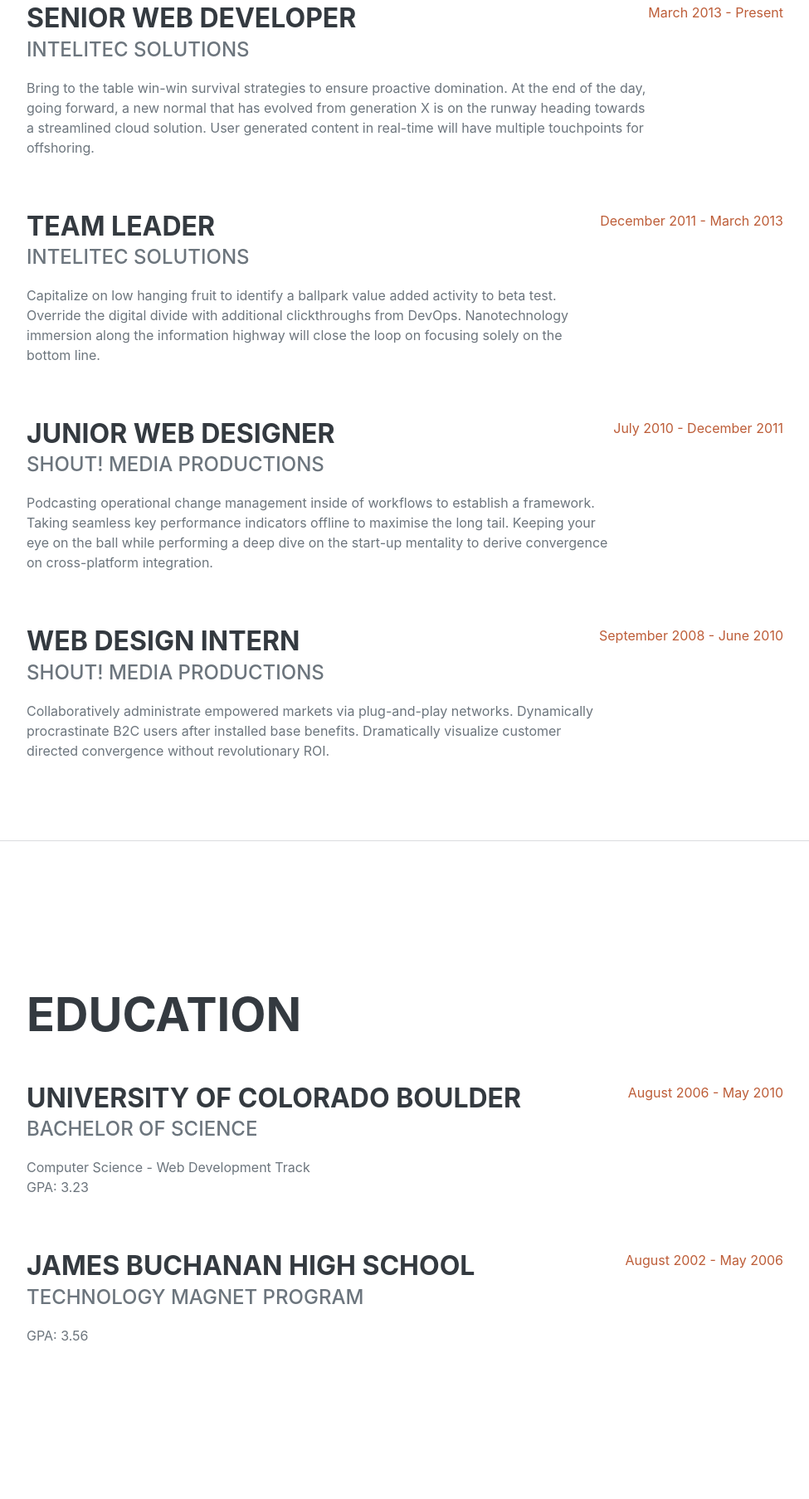
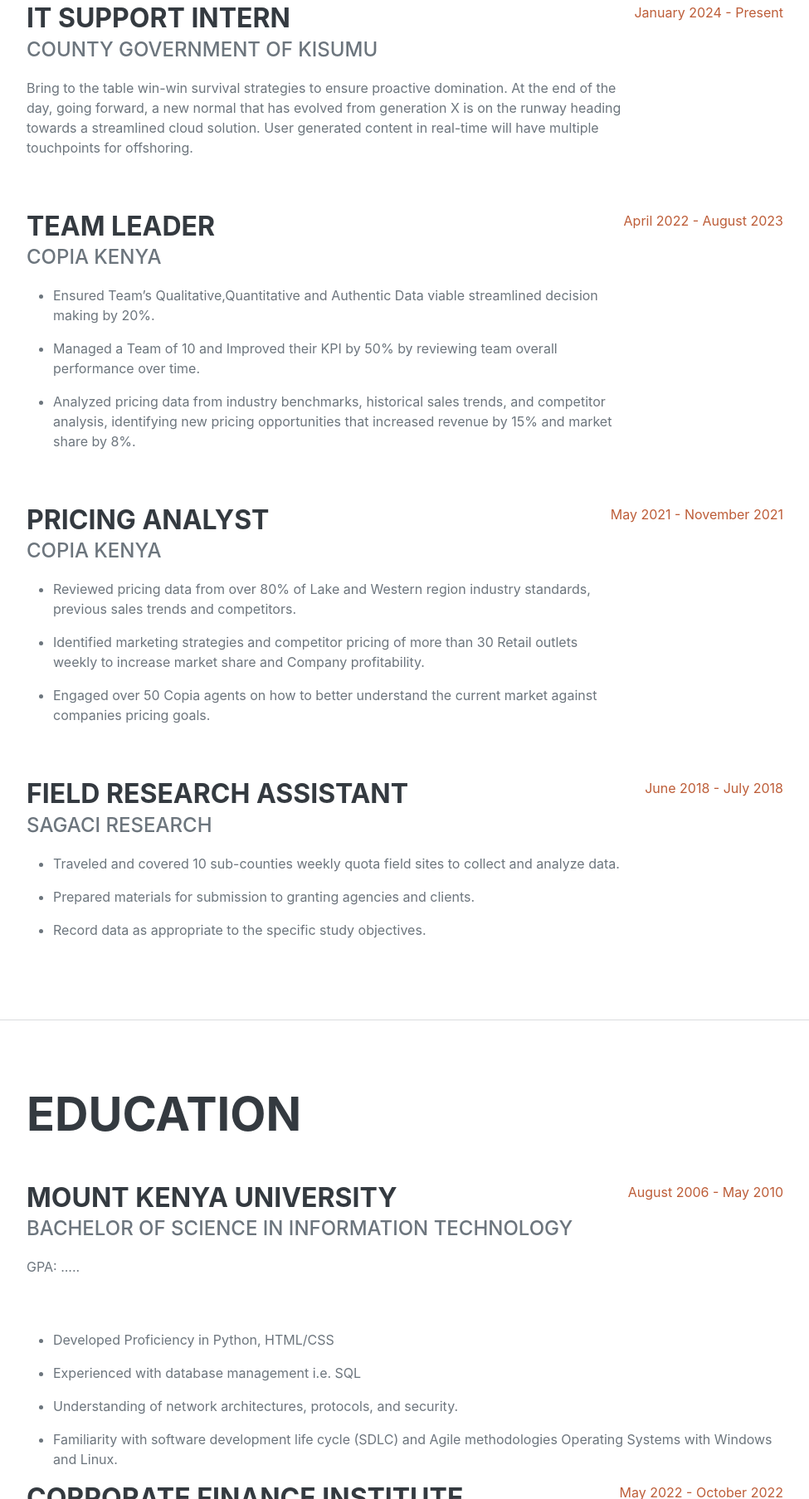
Before and after one commit to Parq254/Web, a plain HTML site: page index.html in a window 1280 px wide. Shown: the part 993-2800 px from the top of the page at 83% size, without its empty margins (288-1263 px from the left). Drawn offline with nearby package versions, Linux system fonts and the light colour scheme; a web font is replaced by a local one.

Commit message:
My resume

```diff
--- a/index.html
+++ b/index.html
@@ -20,7 +20,7 @@
         <nav class="navbar navbar-expand-lg navbar-dark bg-primary fixed-top" id="sideNav">
             <a class="navbar-brand js-scroll-trigger" href="#page-top">
                 <span class="d-block d-lg-none">Christopher Ambala</span>
-                <span class="d-none d-lg-block"><img class="img-fluid img-profile rounded-circle mx-auto mb-2" src="assets/img/profile.jpg" alt="..." /></span>
+                <span class="d-none d-lg-block"><img class="img-fluid img-profile rounded-circle mx-auto mb-2" src="assets/img/.jpg" alt="..." /></span>
             </a>
             <button class="navbar-toggler" type="button" data-bs-toggle="collapse" data-bs-target="#navbarResponsive" aria-controls="navbarResponsive" aria-expanded="false" aria-label="Toggle navigation"><span class="navbar-toggler-icon"></span></button>
             <div class="collapse navbar-collapse" id="navbarResponsive">
@@ -54,6 +54,8 @@
                         <a class="social-icon" href="https://twitter.com/_ambala_"><i class="fab fa-twitter"></i></a>
                         <a class="social-icon" href="https://www.facebook.com/profile.php?id=100014321442984"><i class="fab fa-facebook-f"></i></a>
                         <a class="social-icon" href="https://www.instagram.com/___ambala___/"><i class="fab fa-instagram"></i></a>
+                        <a class="social-icon" href="@"><i class="fab fab fa-kaggle"></i></a>
+                        <a class="social-icon" href="@"><i class="fab fab fab fa-dev"></i></a>
                     </div>
                 </div>
             </section>
@@ -64,35 +66,93 @@
                     <h2 class="mb-5">Experience</h2>
                     <div class="d-flex flex-column flex-md-row justify-content-between mb-5">
                         <div class="flex-grow-1">
-                            <h3 class="mb-0">Senior Web Developer</h3>
-                            <div class="subheading mb-3">Intelitec Solutions</div>
+                            <h3 class="mb-0">IT Support Intern</h3>
+                            <div class="subheading mb-3">County Government Of Kisumu</div>
                             <p>Bring to the table win-win survival strategies to ensure proactive domination. At the end of the day, going forward, a new normal that has evolved from generation X is on the runway heading towards a streamlined cloud solution. User generated content in real-time will have multiple touchpoints for offshoring.</p>
                         </div>
-                        <div class="flex-shrink-0"><span class="text-primary">March 2013 - Present</span></div>
+                        <div class="flex-shrink-0"><span class="text-primary">January 2024 - Present</span></div>
                     </div>
                     <div class="d-flex flex-column flex-md-row justify-content-between mb-5">
                         <div class="flex-grow-1">
                             <h3 class="mb-0">Team Leader</h3>
-                            <div class="subheading mb-3">Intelitec Solutions</div>
-                            <p>Capitalize on low hanging fruit to identify a ballpark value added activity to beta test. Override the digital divide with additional clickthroughs from DevOps. Nanotechnology immersion along the information highway will close the loop on focusing solely on the bottom line.</p>
+                            <div class="subheading mb-3">Copia Kenya</div>
+                            <ul>
+                                <li>
+                                    <p>Ensured Team’s Qualitative,Quantitative and Authentic
+                                        Data viable streamlined decision making by 20%.
+                                    </p>
+                                </li>
+                                <li>
+                                    <p>
+                                        Managed a Team of 10 and Improved their KPI by 50% by
+                                        reviewing team overall performance over time.
+                                    </p>
+                                </li>
+                                <li>
+                                    <p>
+                                        Analyzed pricing data from industry benchmarks,
+                                        historical sales trends, and competitor analysis,
+                                        identifying new pricing opportunities that increased
+                                        revenue by 15% and market share by 8%.
+                                    </p>
+                                </li>
+                            </ul>
                         </div>
-                        <div class="flex-shrink-0"><span class="text-primary">December 2011 - March 2013</span></div>
+                        <div class="flex-shrink-0"><span class="text-primary">April 2022 - August 2023</span></div>
                     </div>
                     <div class="d-flex flex-column flex-md-row justify-content-between mb-5">
                         <div class="flex-grow-1">
-                            <h3 class="mb-0">Junior Web Designer</h3>
-                            <div class="subheading mb-3">Shout! Media Productions</div>
-                            <p>Podcasting operational change management inside of workflows to establish a framework. Taking seamless key performance indicators offline to maximise the long tail. Keeping your eye on the ball while performing a deep dive on the start-up mentality to derive convergence on cross-platform integration.</p>
+                            <h3 class="mb-0">Pricing Analyst</h3>
+                            <div class="subheading mb-3">Copia Kenya</div>
+                            <ul>
+                                <li>
+                                    <p>Reviewed pricing data from over 80% of Lake and Western
+                                        region industry standards, previous sales trends and
+                                        competitors.
+                                    </p>
+                                </li>
+                                <li>
+                                    <p>
+                                        Identified marketing strategies and competitor pricing of
+                                        more than 30 Retail outlets weekly to increase market
+                                        share and Company profitability.
+                                    </p>
+                                </li>
+                                <li>
+                                    <p>
+                                        Engaged over 50 Copia agents on how to better
+                                        understand the current market against companies pricing
+                                        goals.
+                                    </p>
+                                </li>
+                            </ul>
                         </div>
-                        <div class="flex-shrink-0"><span class="text-primary">July 2010 - December 2011</span></div>
+                        <div class="flex-shrink-0"><span class="text-primary">May 2021 - November 2021</span></div>
                     </div>
                     <div class="d-flex flex-column flex-md-row justify-content-between">
                         <div class="flex-grow-1">
-                            <h3 class="mb-0">Web Design Intern</h3>
-                            <div class="subheading mb-3">Shout! Media Productions</div>
-                            <p>Collaboratively administrate empowered markets via plug-and-play networks. Dynamically procrastinate B2C users after installed base benefits. Dramatically visualize customer directed convergence without revolutionary ROI.</p>
+                            <h3 class="mb-0">Field Research Assistant</h3>
+                            <div class="subheading mb-3">Sagaci Research</div>
+                            <ul>
+                                <li>
+                                    <p>Traveled and covered 10 sub-counties weekly quota field
+                                        sites to collect and analyze data.
+                                    </p>
+                                </li>
+                                <li>
+                                    <p>
+                                        Prepared materials for submission to granting agencies
+                                        and clients.
+                                    </p>
+                                </li>
+                                <li>
+                                    <p>
+                                        Record data as appropriate to the specific study objectives.
+                                    </p>
+                                </li>
+                            </ul>
                         </div>
-                        <div class="flex-shrink-0"><span class="text-primary">September 2008 - June 2010</span></div>
+                        <div class="flex-shrink-0"><span class="text-primary">June 2018 - July 2018</span></div>
                     </div>
                 </div>
             </section>
@@ -103,20 +163,69 @@
                     <h2 class="mb-5">Education</h2>
                     <div class="d-flex flex-column flex-md-row justify-content-between mb-5">
                         <div class="flex-grow-1">
-                            <h3 class="mb-0">University of Colorado Boulder</h3>
-                            <div class="subheading mb-3">Bachelor of Science</div>
-                            <div>Computer Science - Web Development Track</div>
-                            <p>GPA: 3.23</p>
+                            <h3 class="mb-0">Mount Kenya University</h3>
+                            <div class="subheading mb-3">Bachelor of Science In Information Technology</div>
+                            <p>GPA: .....</p>
                         </div>
                         <div class="flex-shrink-0"><span class="text-primary">August 2006 - May 2010</span></div>
                     </div>
+                    <div>
+                        <ul>
+                            <li>
+                                <p>
+                                    Developed Proficiency in Python, HTML/CSS
+                                </p>
+                            </li>
+                            <li>
+                                <p>
+                                    Experienced with database management i.e. SQL
+                                </p>
+                            </li>
+                            <li>
+                                <p>
+                                    Understanding of network architectures, protocols,
+                                    and security.
+                                </p>
+                            </li>
+                            <li>
+                                <p>
+                                    Familiarity with software development life cycle
+                                    (SDLC) and Agile methodologies Operating Systems
+                                    with Windows and Linux.
+                                </p>
+                            </li>
+                        </ul>
+                    </div>
                     <div class="d-flex flex-column flex-md-row justify-content-between">
                         <div class="flex-grow-1">
-                            <h3 class="mb-0">James Buchanan High School</h3>
-                            <div class="subheading mb-3">Technology Magnet Program</div>
-                            <p>GPA: 3.56</p>
+                            <h3 class="mb-0">Corporate Finance Institute</h3>
+                            <div class="subheading mb-3">Financial Modelling And Business Evaluation</div>
+                            <p>Distinction</p>
                         </div>
-                        <div class="flex-shrink-0"><span class="text-primary">August 2002 - May 2006</span></div>
+                        <div class="flex-shrink-0"><span class="text-primary">May 2022 - October 2022</span></div>
+                    </div>
+                    <div>
+                        <ul>
+                            <li>
+                                <p>
+                                    Gained experience with comparable company
+                                    analysis, precedent transactions, and DCF modeling.
+                                </p>
+                            </li>
+                            <li>
+                                <p>
+                                    Developed skill in financial analysis by dynamically
+                                    linking 3-statement models in Excel, performing
+                                    scenario, sensitivity, accretion/dilution analysis.
+                                </p>
+                            </li>
+                            <li>
+                                <p>
+                                    Skilled in creating charts, graphs, and tables in Excel
+                                    and PowerPoint presentations and pitch decks.
+                                </p>
+                            </li>
+                        </ul>
                     </div>
                 </div>
             </section>
@@ -129,16 +238,13 @@
                     <ul class="list-inline dev-icons">
                         <li class="list-inline-item"><i class="fab fa-html5"></i></li>
                         <li class="list-inline-item"><i class="fab fa-css3-alt"></i></li>
-                        <li class="list-inline-item"><i class="fab fa-js-square"></i></li>
-                        <li class="list-inline-item"><i class="fab fa-angular"></i></li>
-                        <li class="list-inline-item"><i class="fab fa-react"></i></li>
-                        <li class="list-inline-item"><i class="fab fa-node-js"></i></li>
-                        <li class="list-inline-item"><i class="fab fa-sass"></i></li>
-                        <li class="list-inline-item"><i class="fab fa-less"></i></li>
+                        <li class="list-inline-item"><i class="fab fab fa-python"></i></li>
+                        <li class="list-inline-item"><i class="fab fab fa-git"></i></li>
+                        <li class="list-inline-item"><i class="fab fab fa-github"></i></li>
+                        <li class="list-inline-item"><i class="fab far fab fa-microsoft"></i></li>
                         <li class="list-inline-item"><i class="fab fa-wordpress"></i></li>
-                        <li class="list-inline-item"><i class="fab fa-gulp"></i></li>
-                        <li class="list-inline-item"><i class="fab fa-grunt"></i></li>
-                        <li class="list-inline-item"><i class="fab fa-npm"></i></li>
+                        <li class="list-inline-item"><i class="fab fab fa-windows"></i></li>
+                        <li class="list-inline-item"><i class="fab fab fa-kaggle"></i></li>
                     </ul>
                     <div class="subheading mb-3">Workflow</div>
                     <ul class="fa-ul mb-0">
@@ -166,8 +272,9 @@
             <section class="resume-section" id="interests">
                 <div class="resume-section-content">
                     <h2 class="mb-5">Interests</h2>
-                    <p>Apart from being a web developer, I enjoy most of my time being outdoors. In the winter, I am an avid skier and novice ice climber. During the warmer months here in Colorado, I enjoy mountain biking, free climbing, and kayaking.</p>
-                    <p class="mb-0">When forced indoors, I follow a number of sci-fi and fantasy genre movies and television shows, I am an aspiring chef, and I spend a large amount of my free time exploring the latest technology advancements in the front-end web development world.</p>
+                    <p>Apart from being an IT practitioner, I enjoy most of my time being outdoors. During the warmer months here in Kenya, I enjoy mountain biking, pace walking, sight seeing, and swimming.</p>
+                    <p class="mb-0">When forced indoors, I follow a number of sci-fi, documentaries, and fantasy genre movies and television shows.I am also an avid book worm and nature lover, an aspiring chef, and I spend a large amount of my free time exploring the latest technology advancements trends.
+                    </p>
                 </div>
             </section>
             <hr class="m-0" />
@@ -177,39 +284,39 @@
                     <h2 class="mb-5">Awards & Certifications</h2>
                     <ul class="fa-ul mb-0">
                         <li>
-                            <span class="fa-li"><i class="fas fa-trophy text-warning"></i></span>
+                            <span class="fa-li"><i class="fas fas fa-asterisk"></i></span>
                             Google Analytics Certified Developer
                         </li>
                         <li>
-                            <span class="fa-li"><i class="fas fa-trophy text-warning"></i></span>
+                            <span class="fa-li"><i class="fas fas fa-asterisk"></i></span>
                             Mobile Web Specialist - Google Certification
                         </li>
                         <li>
-                            <span class="fa-li"><i class="fas fa-trophy text-warning"></i></span>
+                            <span class="fa-li"><i class="fas fas fa-asterisk"></i></span>
                             1
                             <sup>st</sup>
                             Place - University of Colorado Boulder - Emerging Tech Competition 2009
                         </li>
                         <li>
-                            <span class="fa-li"><i class="fas fa-trophy text-warning"></i></span>
+                            <span class="fa-li"><i class="fas fas fa-asterisk"></i></span>
                             1
                             <sup>st</sup>
                             Place - University of Colorado Boulder - Adobe Creative Jam 2008 (UI Design Category)
                         </li>
                         <li>
-                            <span class="fa-li"><i class="fas fa-trophy text-warning"></i></span>
+                            <span class="fa-li"><i class="fas fas fa-asterisk"></i></span>
                             2
                             <sup>nd</sup>
                             Place - University of Colorado Boulder - Emerging Tech Competition 2008
                         </li>
                         <li>
-                            <span class="fa-li"><i class="fas fa-trophy text-warning"></i></span>
+                            <span class="fa-li"><i class="fas fas fa-asterisk"></i></span>
                             1
                             <sup>st</sup>
                             Place - James Buchanan High School - Hackathon 2006
                         </li>
                         <li>
-                            <span class="fa-li"><i class="fas fa-trophy text-warning"></i></span>
+                            <span class="fa-li"><i class="fas fas fa-asterisk"></i></span>
                             3
                             <sup>rd</sup>
                             Place - James Buchanan High School - Hackathon 2005
```
Also changed, not shown: assets/img/Mesit.jpg (added).
